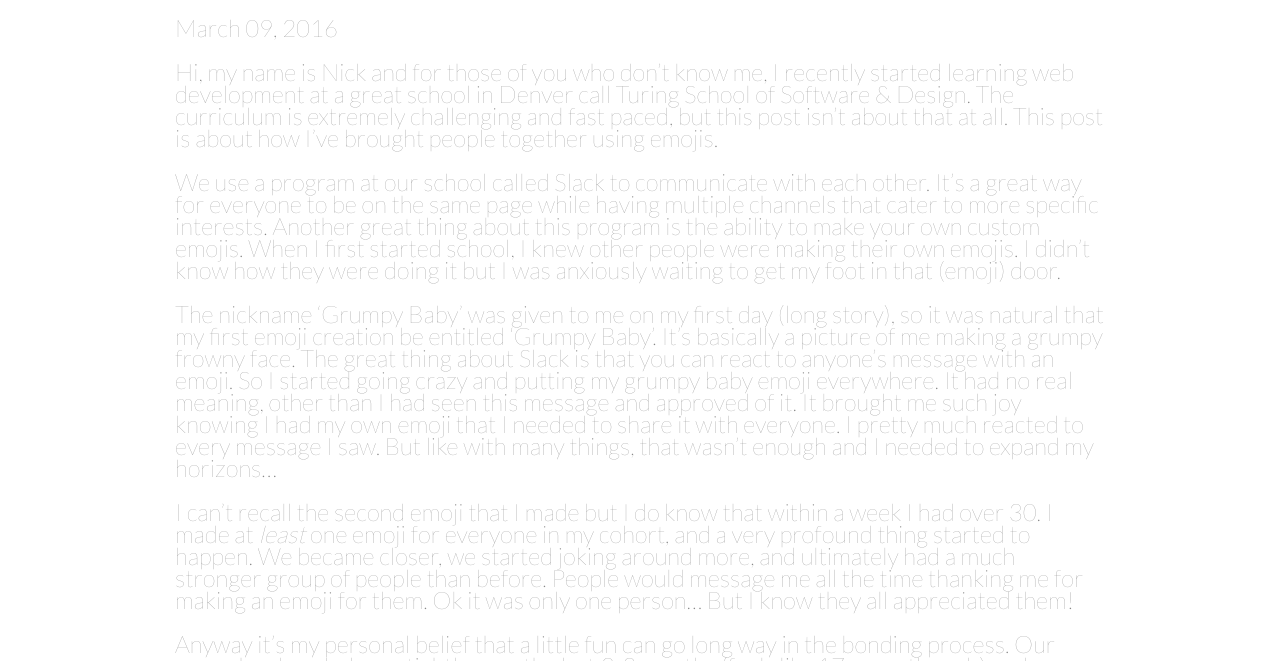
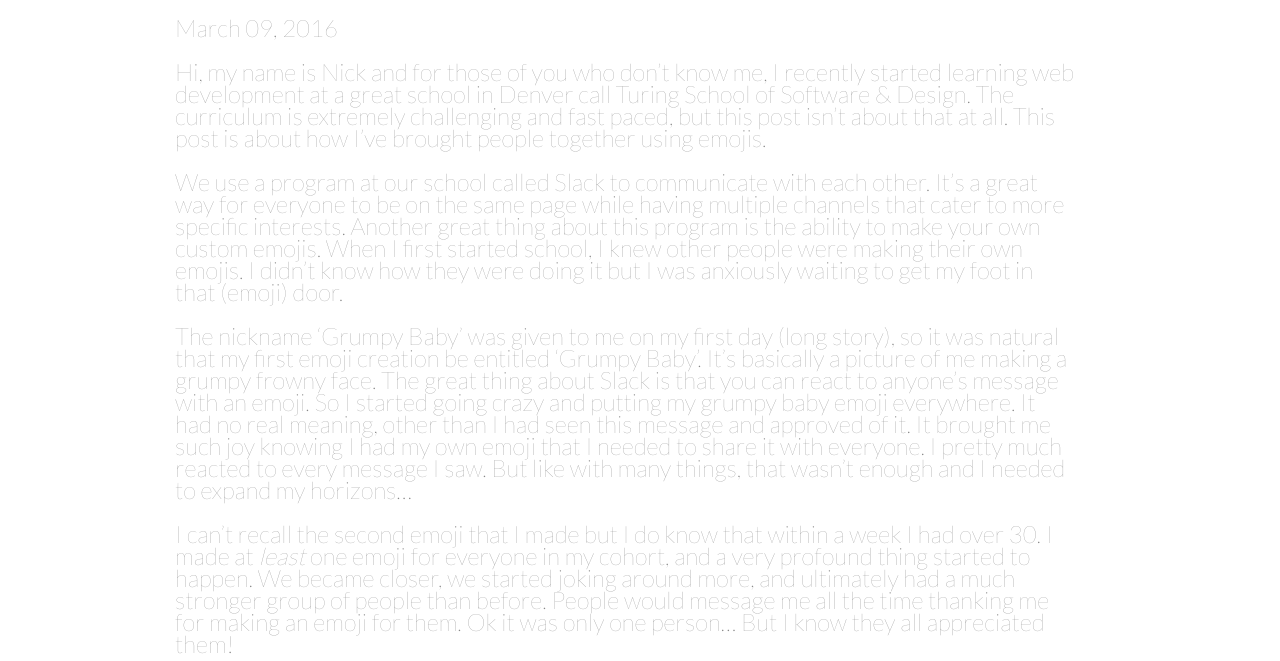
Before and after one commit to NickyBobby/nickybobby.github.io, a Jekyll site: the page built from _posts/2016-03-09-team-building-with-emojis.md, in a window 1280 px wide. Shown: the part 291-952 px from the top of the page. Built offline with Jekyll 4.4.1, drawn with Linux system fonts in a browser that asks for light colours.

Commit message:
updated css

```diff
--- a/css/styles.css
+++ b/css/styles.css
@@ -399,4 +399,5 @@ p a {
 .blog p {
   font-size: 24px;
   font-weight: 250;
+  max-width: 900px;
 }
```
